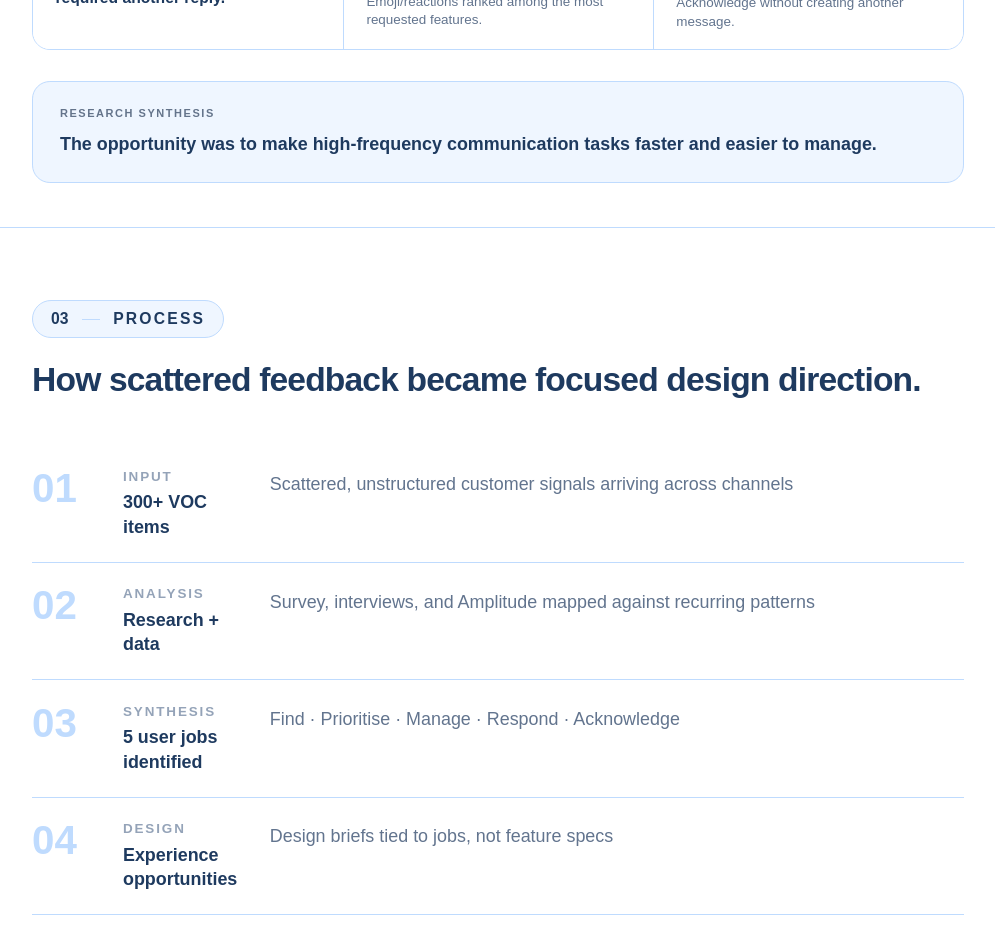
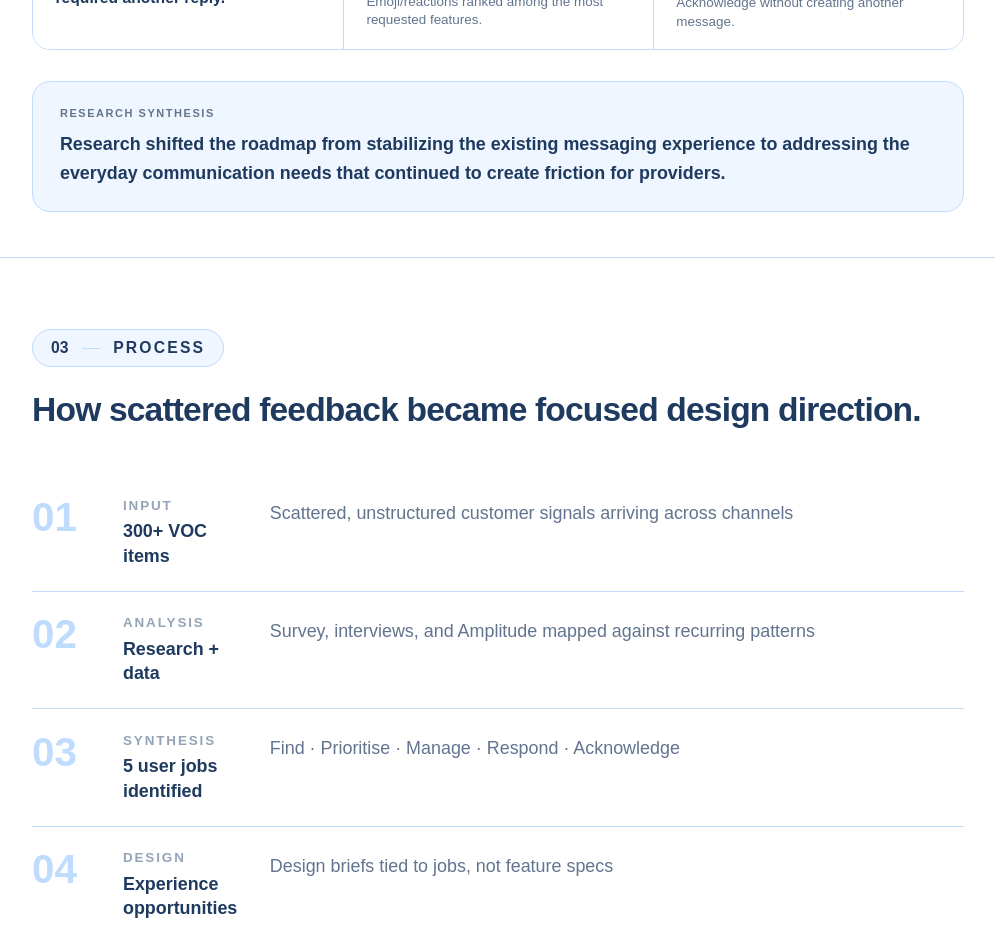
Before and after one commit to tathedrachana1403/portfolio, a Next.js app: page /work/athenatext in a window 1280 px wide. Shown: the part 2480-3407 px from the top of the page, without its empty margins (142-1137 px from the left). Built offline with nearby package versions, Linux system fonts and the light colour scheme.

Commit message:
reserach

```diff
--- a/app/work/athenatext/page.tsx
+++ b/app/work/athenatext/page.tsx
@@ -404,8 +404,8 @@ export default function AthenaText() {
         className="text-base font-semibold leading-relaxed"
         style={{ color: DARK }}
       >
-        The opportunity was to make high-frequency communication tasks faster
-        and easier to manage.
+
+Research shifted the roadmap from stabilizing the existing messaging experience to addressing the everyday communication needs that continued to create friction for providers.
       </p>
     </div>
 
```
